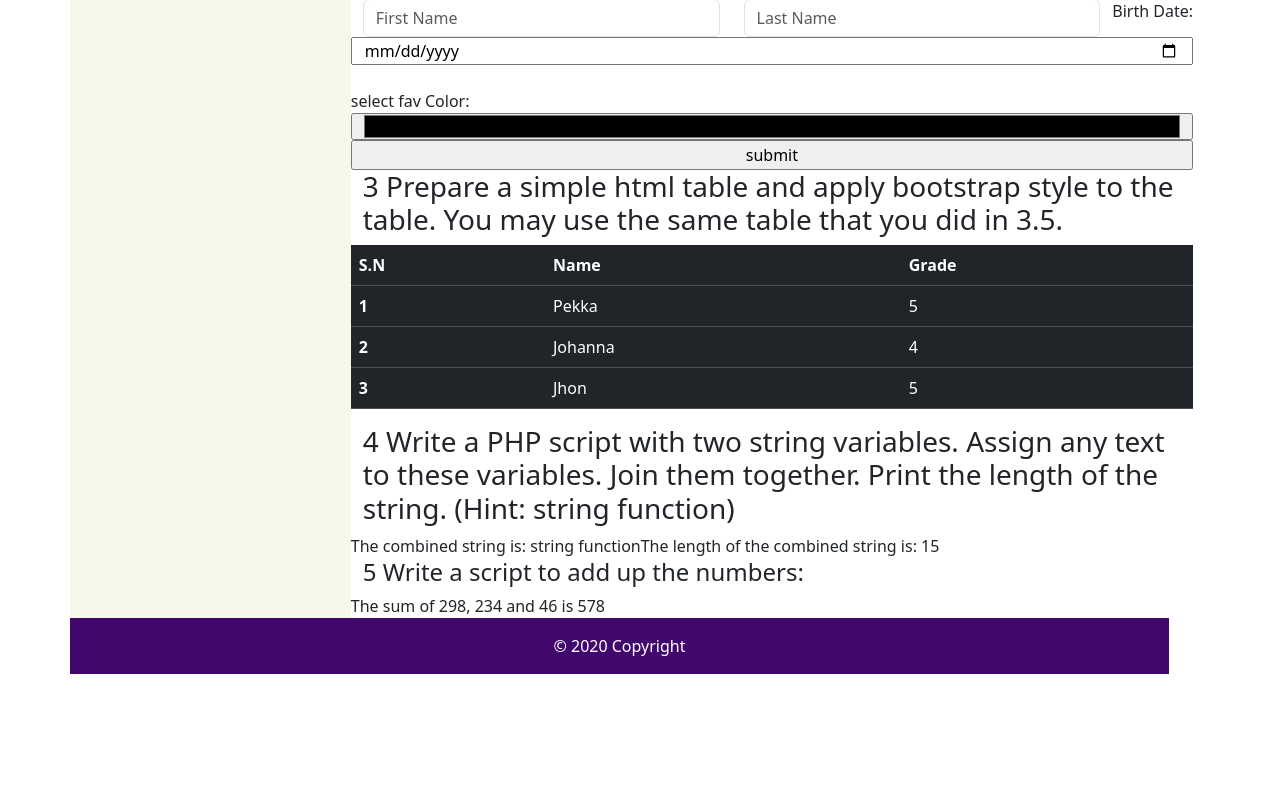
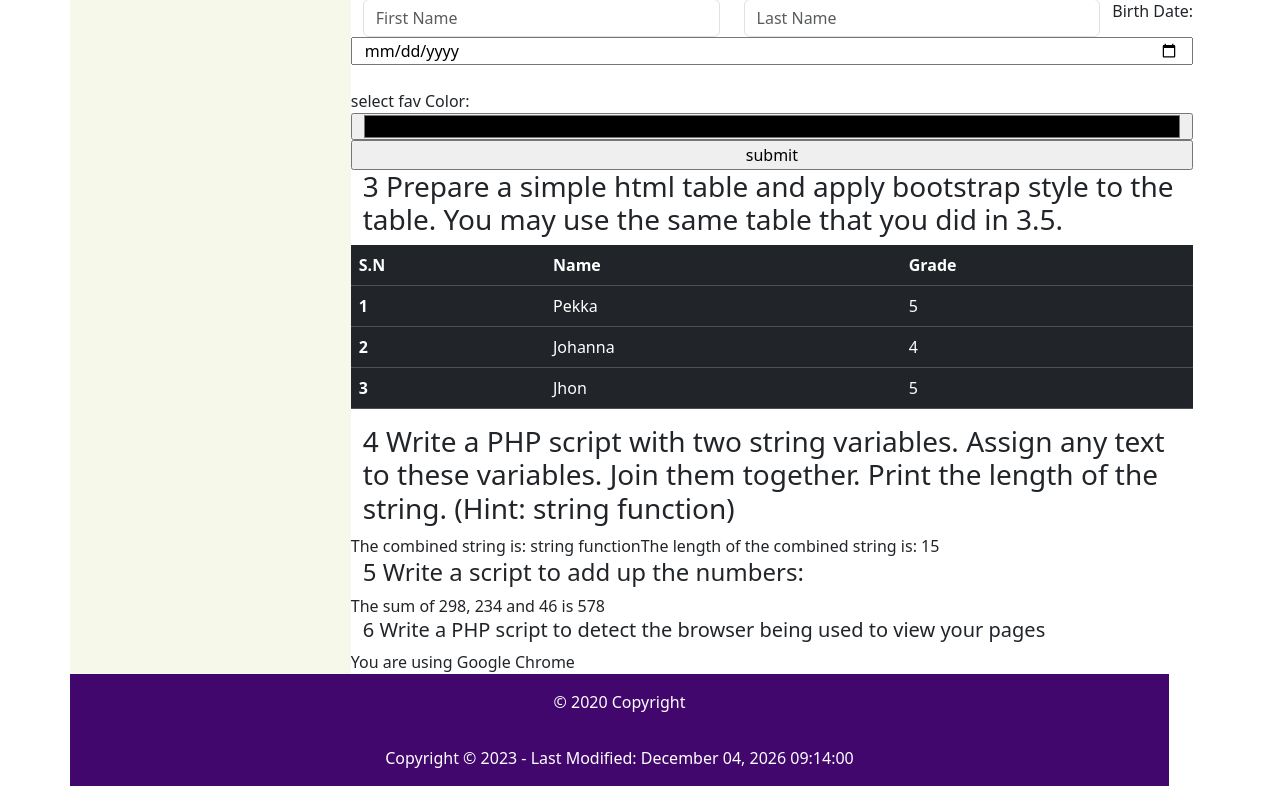
Before and after one commit to amrit-kandel-web/amritkandel_tasks, a PHP site: page /variable.php in a window 1280 px wide. Shown: the part 357-1153 px from the top of the page. Before the commit the page ends 1031 px from the top, so only its background shows below. Run offline with PHP 8.4, Linux system fonts and the light colour scheme.

Commit message:
done up to 7 number
done

```diff
--- a/footer.php
+++ b/footer.php
@@ -8,11 +8,20 @@
   </div>
   <!-- Copyright -->
 
+</p>
+<p style="text-align: center;">Copyright © <?php echo date("Y"); ?> - Last Modified:
+    <?php
+    echo date("F d, Y H:i:s", filemtime(basename($_SERVER['PHP_SELF'])));
+    ?>
+</p>
+
+
 </footer></div>
 </div>
 
 <!-- Optional JavaScript -->
       <!-- jQuery first, then Popper.js, then Bootstrap JS -->
       <script src="https://cdn.jsdelivr.net/npm/bootstrap@5.3.0-alpha1/dist/js/bootstrap.bundle.min.js" integrity="sha384-w76AqPfDkMBDXo30jS1Sgez6pr3x5MlQ1ZAGC+nuZB+EYdgRZgiwxhTBTkF7CXvN" crossorigin="anonymous"></script>
+
     </body>
     </html>
--- a/variable.php
+++ b/variable.php
@@ -1,5 +1,6 @@
 <?php include "header.php" ?>
 $title= "Exercise 3";
+
 
 <h1> Exercise 3. In-class Task variable & Operators (variable.php)</h1>
 <h2>
@@ -77,4 +78,21 @@ $sum = $num1 + $num2 + $num3;
 echo "The sum of " . $num1 . ", " . $num2 . " and " . $num3 . " is " . $sum;
 
 ?>
+<h5> 6 Write a PHP script to detect the browser being used to view your pages </h5>
+<?php
+$user_agent = $_SERVER['HTTP_USER_AGENT'];
+
+if (strpos($user_agent, 'Firefox') !== false) {
+    echo "You are using Mozilla Firefox";
+} elseif (strpos($user_agent, 'Chrome') !== false) {
+    echo "You are using Google Chrome";
+} elseif (strpos($user_agent, 'Opera') !== false) {
+    echo "You are using Opera";
+} elseif (strpos($user_agent, 'Safari') !== false) {
+    echo "You are using Safari";
+} else {
+    echo "You are using an unknown browser";
+}
+?>
+
 <?php include "footer.php" ?>
```
